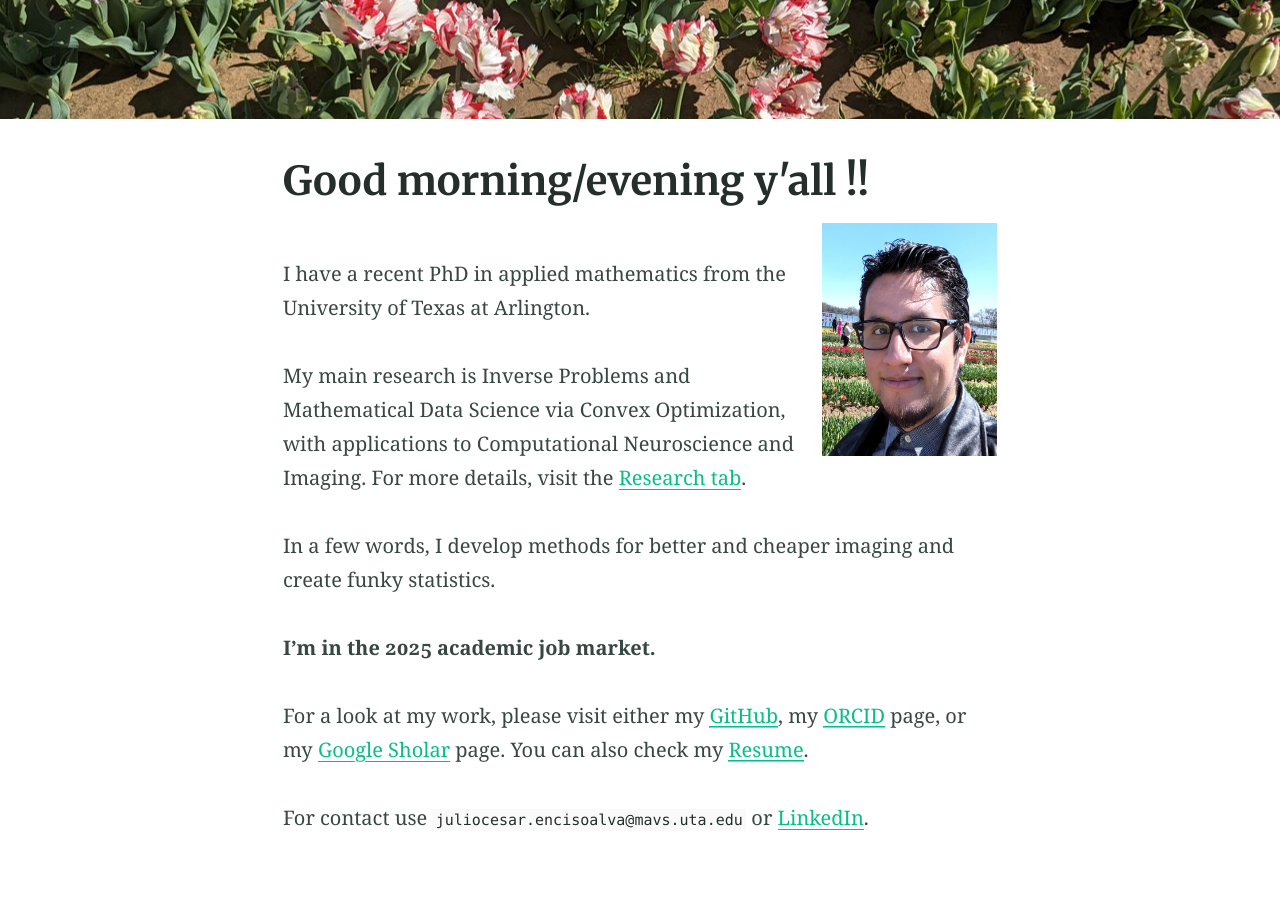
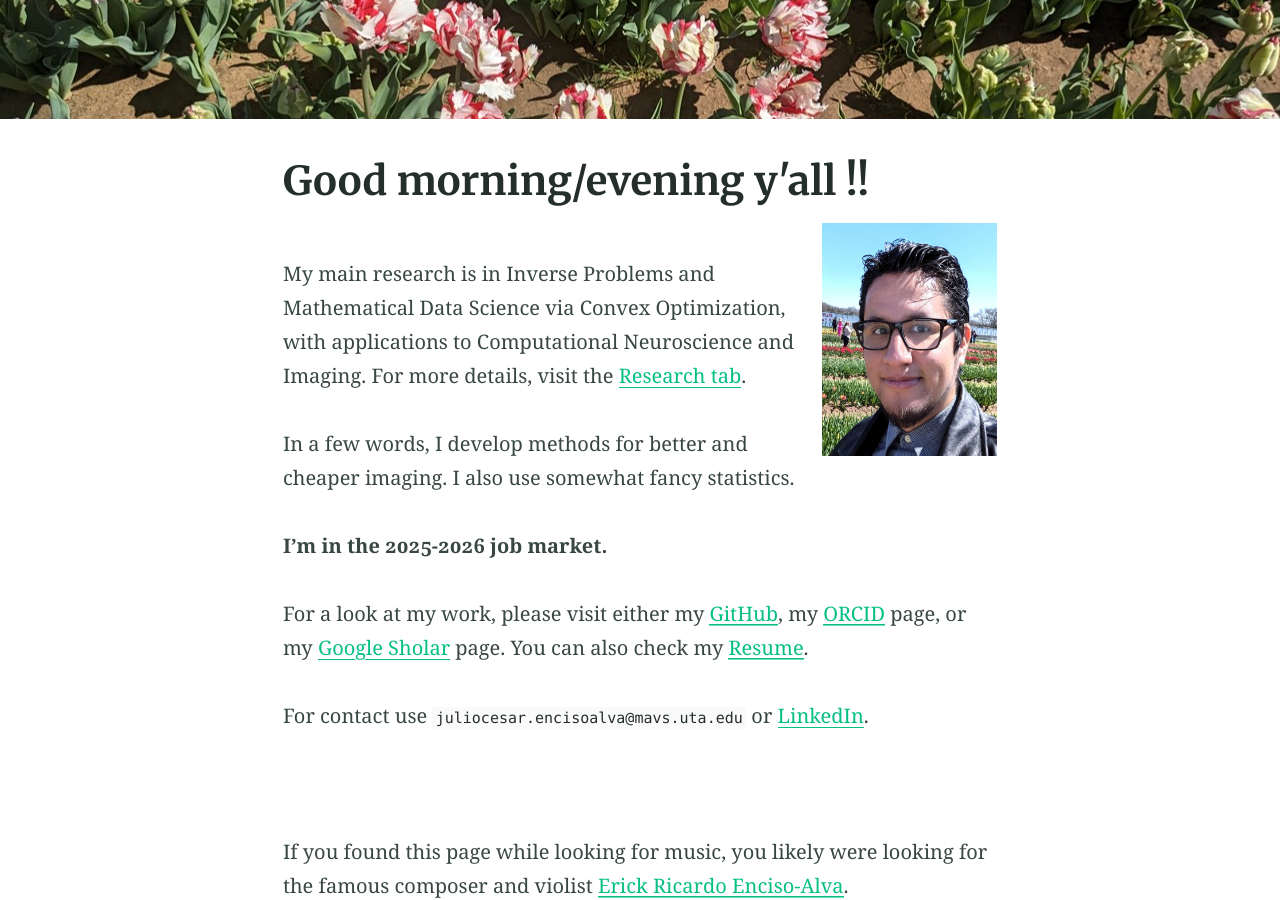
Before and after one commit to EncisoAlva/EncisoAlva.github.io, a Jekyll site: the page built from index.md, in a window 1280 px wide and 900 px high, scrolled down 305 px. Built offline with Jekyll 4.4.1, drawn with Linux system fonts in a browser that asks for light colours; some of the changed text lies outside the part shown.

Commit message:
Update March 4 2025

```diff
--- a/index.md
+++ b/index.md
@@ -10,14 +10,12 @@
 
 
 
-I have a recent PhD in applied mathematics from the University of Texas at Arlington.
-
-My main research is Inverse Problems and Mathematical Data Science via Convex Optimization, with applications to Computational Neuroscience and Imaging.
+My main research is in Inverse Problems and Mathematical Data Science via Convex Optimization, with applications to Computational Neuroscience and Imaging.
 For more details, visit the [Research tab](https://encisoalva.github.io/research/).
 
-In a few words, I develop methods for better and cheaper imaging and create funky statistics.
+In a few words, I develop methods for better and cheaper imaging. I also use somewhat fancy statistics.
 
-**I’m in the 2025 academic job market.**
+**I’m in the 2025-2026 job market.**
 
 For a look at my work, please visit either my [GitHub](https://github.com/EncisoAlva), my [ORCID](https://orcid.org/0000-0002-8315-6849) page, or my [Google Sholar](https://scholar.google.com/citations?hl=en&user=qqw6kegAAAAJ) page.
 You can also check my [Resume](/files/EncisoAlva_resume.pdf?raw=true).
```
Also changed, not shown: other parts of index.md (+1 -1 lines), about.md (+3 -12 lines), 2 other files.
